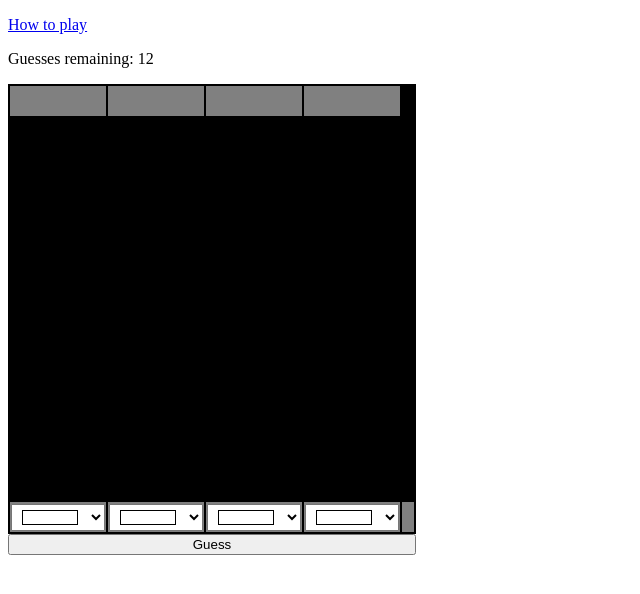
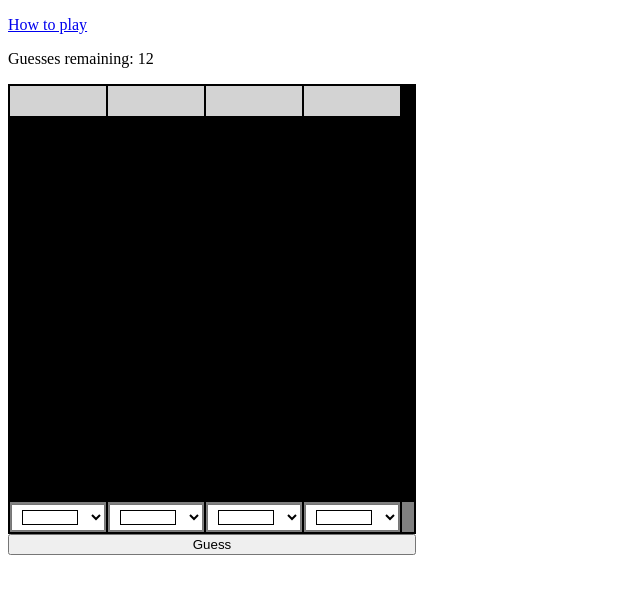
Before and after one commit to zzmp/mastermind, a website: page index.html in a window 1280 px wide. Shown: the whole page, without its empty margins (0-640 px from the left). Drawn offline with Linux system fonts and the light colour scheme.

Commit message:
(style) diff th

```diff
--- a/index.css
+++ b/index.css
@@ -5,6 +5,10 @@ table {
 tr {
   background-color: grey;
   height: 30px;
+}
+
+th {
+  background-color: lightgrey;
 }
 
 td {
```
